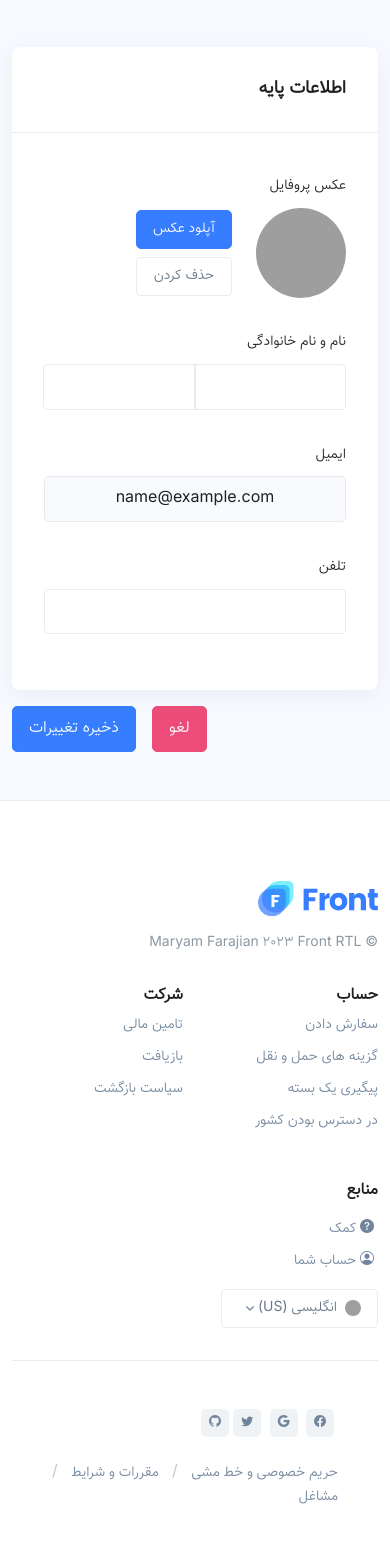
After one commit to fazkal/Django-Online-Shop, a Django app: page /dashboard/customer/profile-edit/ in a window 390 px wide. The commit adds this page. Shown: the part 324-1881 px from the top of the page. Run offline with Django 4.2, Linux system fonts and the light colour scheme; the visitor is signed in with stand-in values (Sample User, id 1); data comes from the database, SQL or seed files in the repository; some libraries are stand-ins or nearby versions; grey boxes are pictures that could not be loaded.

Commit message:
Created profile-edit template for customer.

```diff
--- a/core/templates/dashboard/customer/base.html
+++ b/core/templates/dashboard/customer/base.html
@@ -137,10 +137,10 @@
           background-image: url({% static '/svg/components/wave-pattern-light.svg' %});
         ">
       <div class="container content-space-1 content-space-b-lg-3">
-        <div class="row align-items-center">
+        <div class="row align-items-center m">
           <div class="col">
             <div class="d-none d-lg-block">
-              <h1 class="h2 text-white">داشبورد</h1>
+
             </div>
 
 
--- /dev/null
+++ b/core/templates/dashboard/customer/profile/profile-edit.html
@@ -0,0 +1,149 @@
+{% extends 'dashboard/customer/base.html' %}
+{% load static %}
+
+{% block header %}
+<div class="navbar-dark bg-dark" style="
+background-image: url({% static 'svg/components/wave-pattern-light.svg' %});
+">
+<div class="container content-space-1 content-space-b-lg-3">
+<div class="row align-items-center">
+<div class="col">
+<div class="d-none d-lg-block">
+<h1 class="h2 text-white">داشبورد</h1>
+</div>
+
+<!-- Breadcrumb -->
+<nav aria-label="breadcrumb">
+<ol class="breadcrumb breadcrumb-light mb-0">
+<li class="breadcrumb-item">حساب</li>
+<li class="breadcrumb-item">داشبورد مشتری</li>
+<li class="breadcrumb-item active" aria-current="page">
+  تنظیمات پروفایل
+</li>
+</ol>
+</nav>
+<!-- End Breadcrumb -->
+</div>
+<!-- End Col -->
+
+<div class="col-auto">
+<!-- Responsive Toggle Button -->
+<button class="navbar-toggler d-lg-none" type="button" data-bs-toggle="collapse"
+data-bs-target="#sidebarNav" aria-controls="sidebarNav" aria-expanded="false"
+aria-label="Toggle navigation">
+<span class="navbar-toggler-default">
+<i class="bi-list"></i>
+</span>
+<span class="navbar-toggler-toggled">
+<i class="bi-x"></i>
+</span>
+</button>
+<!-- End Responsive Toggle Button -->
+</div>
+<!-- End Col -->
+</div>
+<!-- End Row -->
+</div>
+</div>
+<!-- End Breadcrumb -->
+{% endblock %}
+
+{% block content %}
+<!-- Card -->
+<div class="card mb-3">
+    <div class="card-header border-bottom">
+      <h4 class="card-header-title">اطلاعات پایه</h4>
+    </div>
+    <!-- Body -->
+    <div class="card-body">
+    <div class="row mb-4">
+        <label class="col-sm-3 col-form-label form-label">عکس پروفایل</label>
+
+        <div class="col-sm-9">
+          <!-- Media -->
+          <div class="d-flex align-items-center">
+            <!-- Avatar -->
+            <label class="avatar avatar-xl avatar-circle" for="avatarUploader">
+              <img id="avatarImg" class="avatar-img" src="{% static '/img/160x160/img9.jpg' %}"
+                alt="Image Description">
+            </label>
+
+            <div class="d-grid d-sm-flex gap-2 me-4">
+              <div class="form-attachment-btn btn btn-primary btn-sm">آپلود عکس
+                <input type="file" class="js-file-attach form-attachment-btn-label" id="avatarUploader"
+                  data-hs-file-attach-options='{
+                          "textTarget": "#avatarImg",
+                          "mode": "image",
+                          "targetAttr": "src",
+                          "resetTarget": ".js-file-attach-reset-img",
+                          "resetImg": "./assets/img/160x160/img1.jpg",
+                          "allowTypes": [".png", ".jpeg", ".jpg"]
+                       }'>
+              </div>
+              <!-- End Avatar -->
+
+              <button type="button" class="js-file-attach-reset-img btn btn-white btn-sm">حذف کردن</button>
+            </div>
+          </div>
+          <!-- End Media -->
+        </div>
+      </div>
+
+
+
+                <!-- Form -->
+
+      <form action="." method="post">
+        {% csrf_token %}
+        <!-- Form -->
+        <div class="row mb-4">
+          <label for="firstNameLabel" class="col-sm-3 col-form-label form-label">نام و نام خانوادگی </label>
+
+          <div class="col-sm-9">
+            <div class="input-group">
+              {{form.first_name}}
+              {{form.last_name}}
+            </div>
+          </div>
+        </div>
+        <!-- End Form -->
+
+        <!-- Form -->
+        <div class="row mb-4">
+          <label for="emailLabel" class="col-sm-3 col-form-label form-label">ایمیل</label>
+
+          <div class="col-sm-9">
+            <input type="email" class="form-control text-center"  value="{{request.user.email}}" disabled>
+          </div>
+        </div>
+        <!-- End Form -->
+
+        <!-- Form -->
+        <div class="row mb-4">
+          <label for="phoneLabel" class="col-sm-3 col-form-label form-label">تلفن </label>
+
+          <div class="col-sm-9">
+            <div class="input-group">
+              {{form.phone_number}}
+            </div>
+          </div>
+        </div>
+        <!-- End Form -->
+
+
+    </div>
+    </div>
+    <!-- End Body -->
+
+    <!-- Footer -->
+    <div class="card-footer pt-0">
+      <div class="d-flex justify-content-end gap-3">
+        <a class="btn btn-danger" >لغو</a>
+        <button class="btn btn-primary" type="submit">ذخیره تغییرات</button>
+    </form>
+      </div>
+    </div>
+    <!-- End Footer -->
+  </div>
+  <!-- End Card -->
+ {% endblock %}
```
